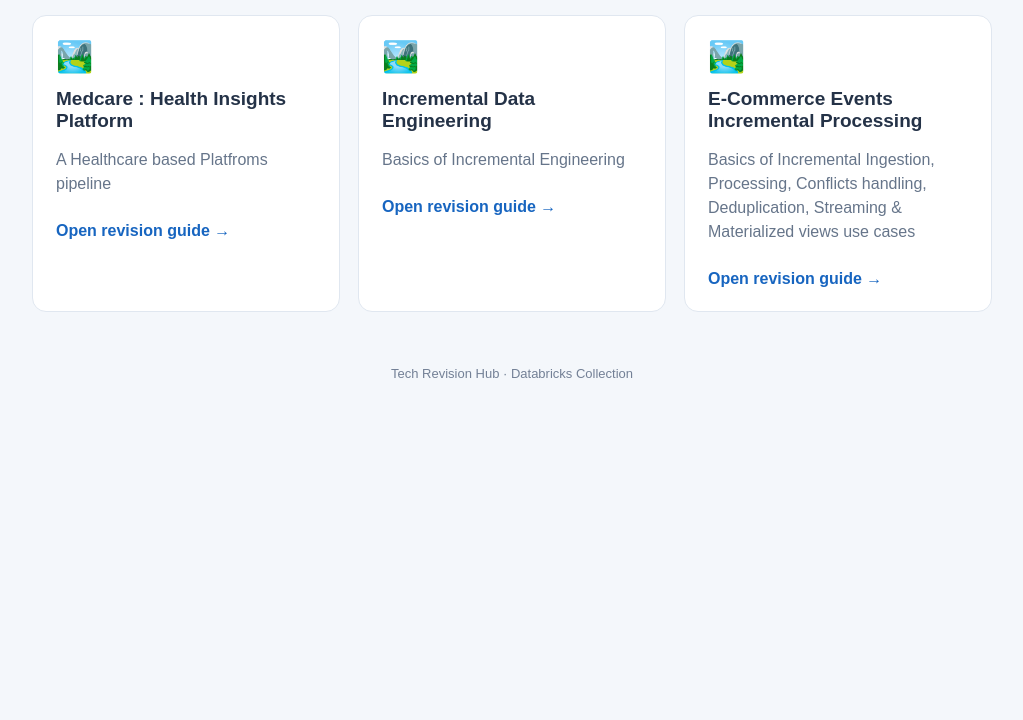
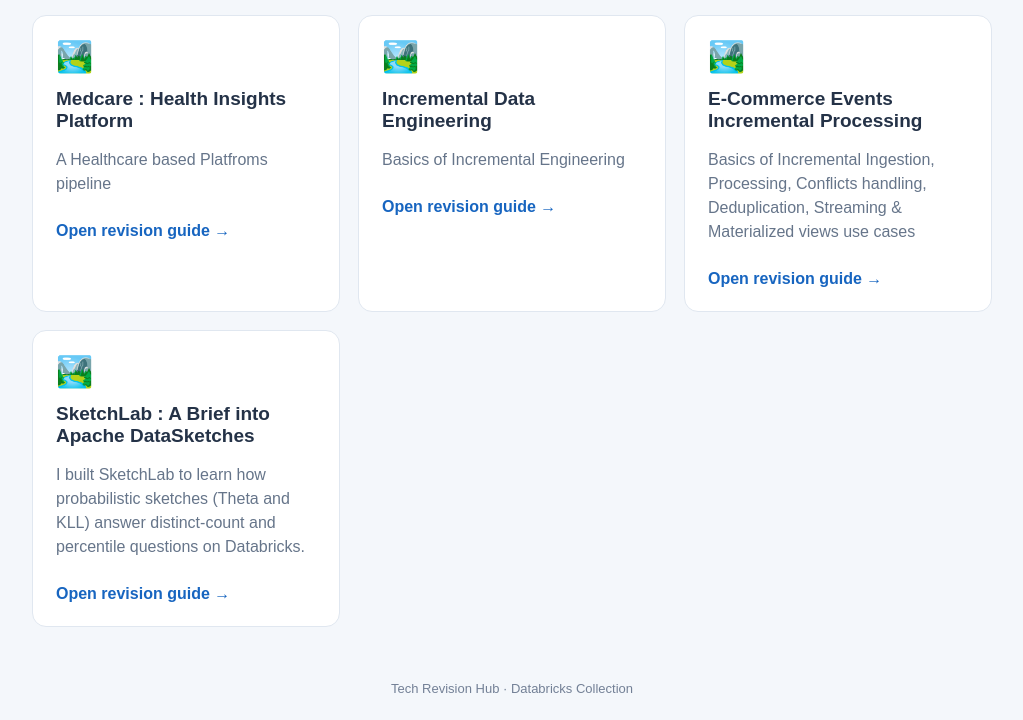
Before and after one commit to Nidhi8595/revision-hub, a plain HTML site: page domains/databricks.html in a window 1280 px wide. Shown: the part 1092-1812 px from the top of the page, without its empty margins (128-1151 px from the left). Before the commit the page ends 1497 px from the top, so only its background shows below. Drawn offline with Linux system fonts and the light colour scheme.

Commit message:
Add SketchLab guide link and description
Added a new section for SketchLab guide on Apache DataSketches.

```diff
--- a/domains/databricks.html
+++ b/domains/databricks.html
@@ -190,6 +190,13 @@
         <span class="open">Open revision guide →</span>
       </a>
 
+       <a class="card" href="../guides/sketchlab_guide.html">
+        <span class="icon">🏞️</span>
+        <h2>SketchLab : A Brief into Apache DataSketches</h2>
+        <p>I built SketchLab to learn how probabilistic sketches (Theta and KLL) answer distinct-count and percentile questions on Databricks.</p>
+        <span class="open">Open revision guide →</span>
+      </a>
+
     </div>
   </main>
 
```
